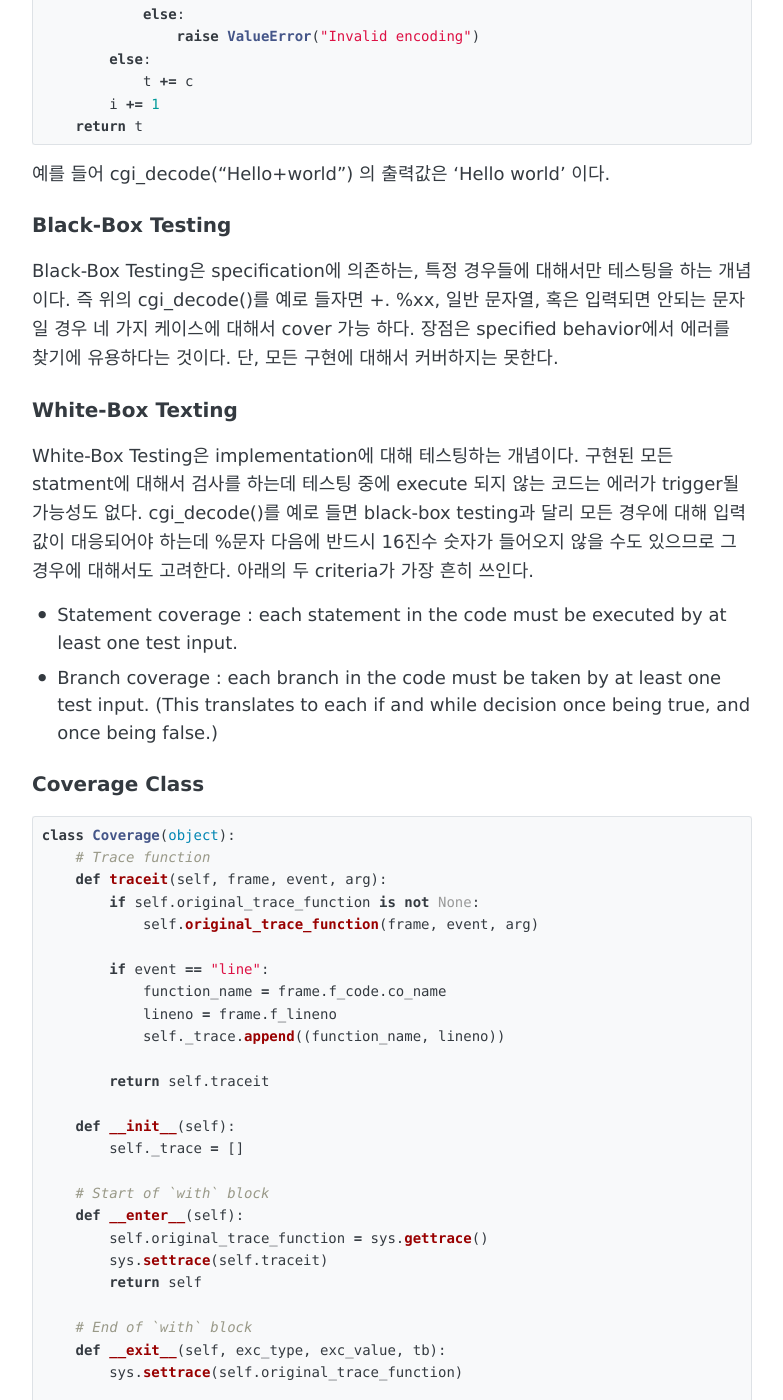
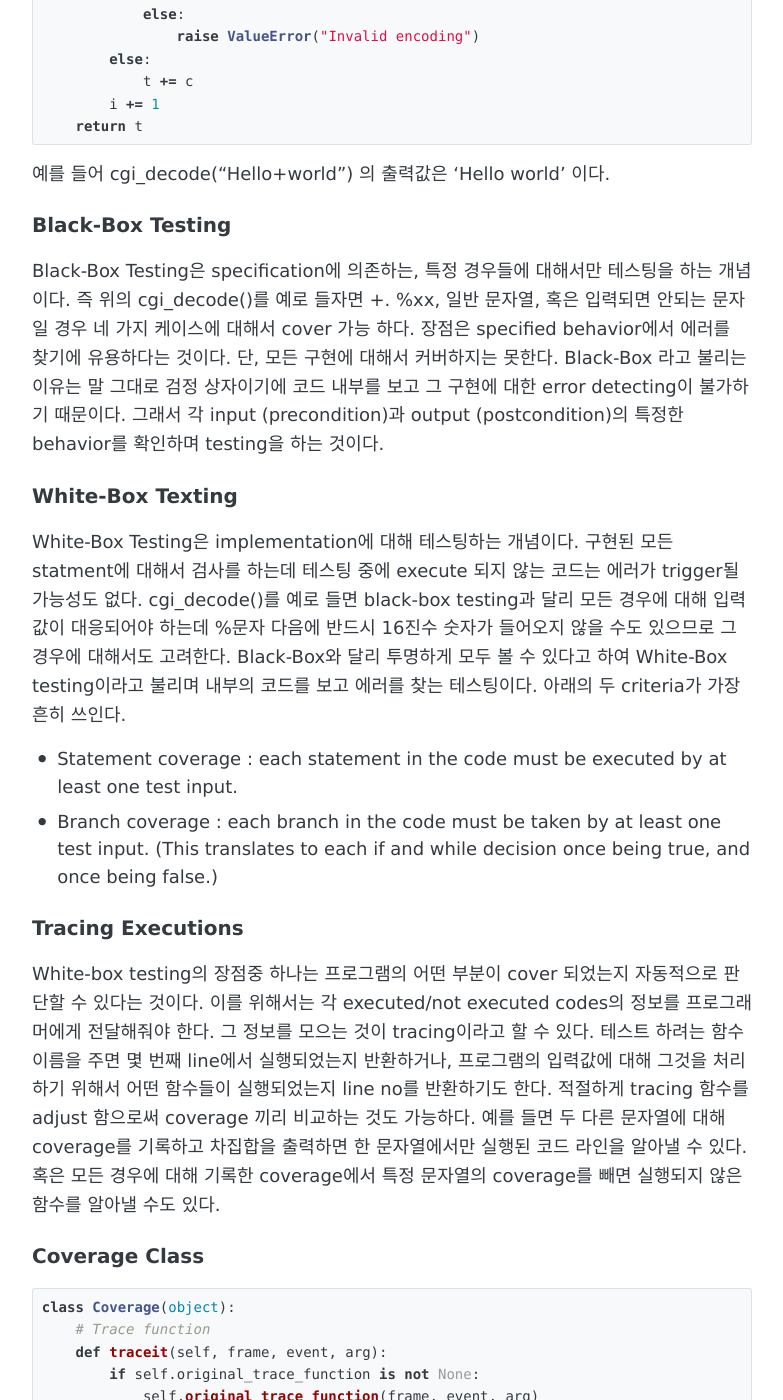
Before and after one commit to sihyungyou/sihyungyou.github.io, a Jekyll site: the page built from _posts/2019-07-23-fuzzingbook-ch2-2.md, in a window 1280 px wide and 1400 px high, scrolled down 1101 px. Shown: the whole window, without its empty margins (248-1031 px from the left). Built offline with Jekyll 4.4.1, drawn with Linux system fonts in a browser that asks for light colours; some of the changed text lies outside the part shown.

Commit message:
ch2-2 fixed

```diff
--- a/_posts/2019-07-23-fuzzingbook-ch2-2.md
+++ b/_posts/2019-07-23-fuzzingbook-ch2-2.md
@@ -47,13 +47,16 @@ def cgi_decode(s):
 예를 들어 cgi_decode("Hello+world") 의 출력값은 'Hello world' 이다.
 
 ### Black-Box Testing
-Black-Box Testing은 specification에 의존하는, 특정 경우들에 대해서만 테스팅을 하는 개념이다. 즉 위의 cgi_decode()를 예로 들자면 +. %xx, 일반 문자열, 혹은 입력되면 안되는 문자일 경우 네 가지 케이스에 대해서 cover 가능 하다. 장점은 specified behavior에서 에러를 찾기에 유용하다는 것이다. 단, 모든 구현에 대해서 커버하지는 못한다.
+Black-Box Testing은 specification에 의존하는, 특정 경우들에 대해서만 테스팅을 하는 개념이다. 즉 위의 cgi_decode()를 예로 들자면 +. %xx, 일반 문자열, 혹은 입력되면 안되는 문자일 경우 네 가지 케이스에 대해서 cover 가능 하다. 장점은 specified behavior에서 에러를 찾기에 유용하다는 것이다. 단, 모든 구현에 대해서 커버하지는 못한다. Black-Box 라고 불리는 이유는 말 그대로 검정 상자이기에 코드 내부를 보고 그 구현에 대한 error detecting이 불가하기 때문이다. 그래서 각 input (precondition)과 output (postcondition)의 특정한 behavior를 확인하며 testing을 하는 것이다.
 
 ### White-Box Texting
-White-Box Testing은 implementation에 대해 테스팅하는 개념이다. 구현된 모든 statment에 대해서 검사를 하는데 테스팅 중에 execute 되지 않는 코드는 에러가 trigger될 가능성도 없다. cgi_decode()를 예로 들면 black-box testing과 달리 모든 경우에 대해 입력값이 대응되어야 하는데 %문자 다음에 반드시 16진수 숫자가 들어오지 않을 수도 있으므로 그 경우에 대해서도 고려한다. 아래의 두 criteria가 가장 흔히 쓰인다.
+White-Box Testing은 implementation에 대해 테스팅하는 개념이다. 구현된 모든 statment에 대해서 검사를 하는데 테스팅 중에 execute 되지 않는 코드는 에러가 trigger될 가능성도 없다. cgi_decode()를 예로 들면 black-box testing과 달리 모든 경우에 대해 입력값이 대응되어야 하는데 %문자 다음에 반드시 16진수 숫자가 들어오지 않을 수도 있으므로 그 경우에 대해서도 고려한다. Black-Box와 달리 투명하게 모두 볼 수 있다고 하여 White-Box testing이라고 불리며 내부의 코드를 보고 에러를 찾는 테스팅이다. 아래의 두 criteria가 가장 흔히 쓰인다.
 
 - Statement coverage : each statement in the code must be executed by at least one test input.
 - Branch coverage : each branch in the code must be taken by at least one test input. (This translates to each if and while decision once being true, and once being false.)
+
+### Tracing Executions
+White-box testing의 장점중 하나는 프로그램의 어떤 부분이 cover 되었는지 자동적으로 판단할 수 있다는 것이다. 이를 위해서는 각 executed/not executed codes의 정보를 프로그래머에게 전달해줘야 한다. 그 정보를 모으는 것이 tracing이라고 할 수 있다. 테스트 하려는 함수이름을 주면 몇 번째 line에서 실행되었는지 반환하거나, 프로그램의 입력값에 대해 그것을 처리하기 위해서 어떤 함수들이 실행되었는지 line no를 반환하기도 한다. 적절하게 tracing 함수를 adjust 함으로써 coverage 끼리 비교하는 것도 가능하다. 예를 들면 두 다른 문자열에 대해 coverage를 기록하고 차집합을 출력하면 한 문자열에서만 실행된 코드 라인을 알아낼 수 있다. 혹은 모든 경우에 대해 기록한 coverage에서 특정 문자열의 coverage를 빼면 실행되지 않은 함수를 알아낼 수도 있다.
 
 ### Coverage Class
 
@@ -95,10 +98,8 @@ class Coverage(object):
 
 코드 자체는 어렵지 않은 알고리즘이다. Coverage 클래스는 실행된 코드에 대해서 line number, function name 모두를 기록한다.
 
-위 클래스를 이용해서 Coverage 끼리 비교하는 것도 가능하다. 두 다른 문자열에 대해 coverage를 기록하고 차집합을 출력하면 한 문자열에서만 실행된 코드 라인을 알아낼 수 있다. 혹은 모든 경우에 대해 기록한 coverage에서 특정 문자열의 coverage를 빼면 실행되지 않은 함수를 알아낼 수도 있다.
-
-### Coverage of Basing Fuzzing
-이런 과정에 fuzzing의 개념을 추가하면 random, massive한 입력값에 대해 coverage를 기록하면서 버그를 검출하는 것으로 확장할 수 있다. 예를 들면 문자열의 끝에 %가 오는 경우는 뒤에 두 자릿수 숫자 대신 널 문자가 자리한다. digit high, low를 검사하는데 문자열의 범위를 벗어난 memory를 접근하게 되는 것이다. 이와 같이 fuzzing을 통해 error finding의 가능성을 높일 수 있다.
+### Finding Errors with Basic Fuzzing
+위의 tracing 과정에서 fuzzing의 개념을 추가하면 random, massive한 입력값에 대해 coverage를 기록하면서 버그를 검출하는 것으로 개념을 확장시킬 수 있다. 예를 들면 문자열의 끝에 %가 오는 경우는 뒤에 두 자릿수 숫자 대신 널 문자가 자리한다. digit high, low를 검사하는데 문자열의 범위를 벗어난 memory를 접근하게 되는 것이다. 이와 같이 fuzzing을 통해 error finding의 가능성을 높일 수 있다.
 
 ### 배운 점
 
```
